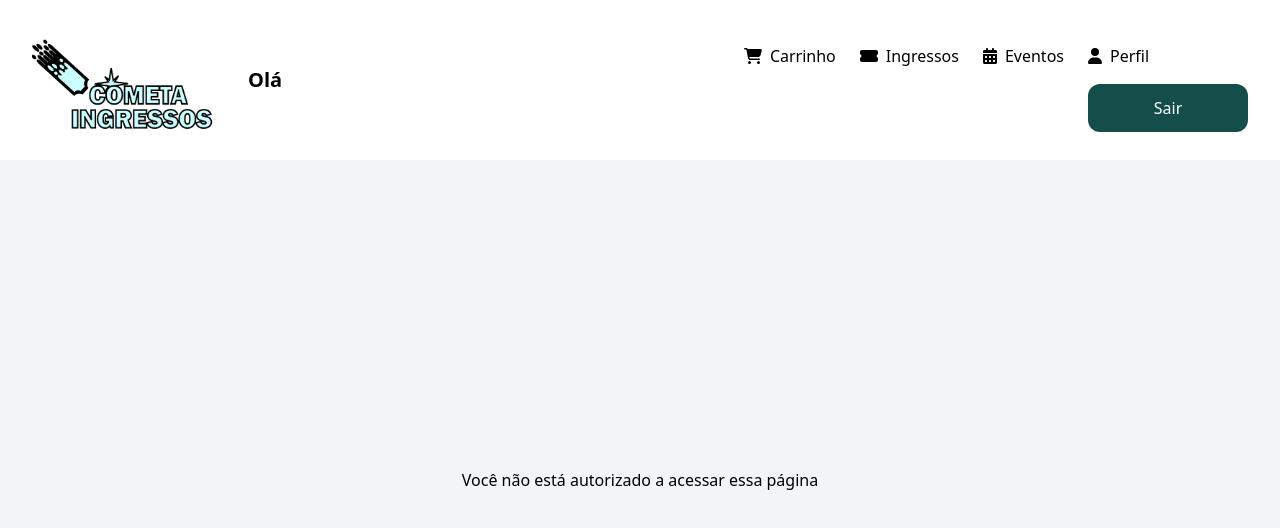
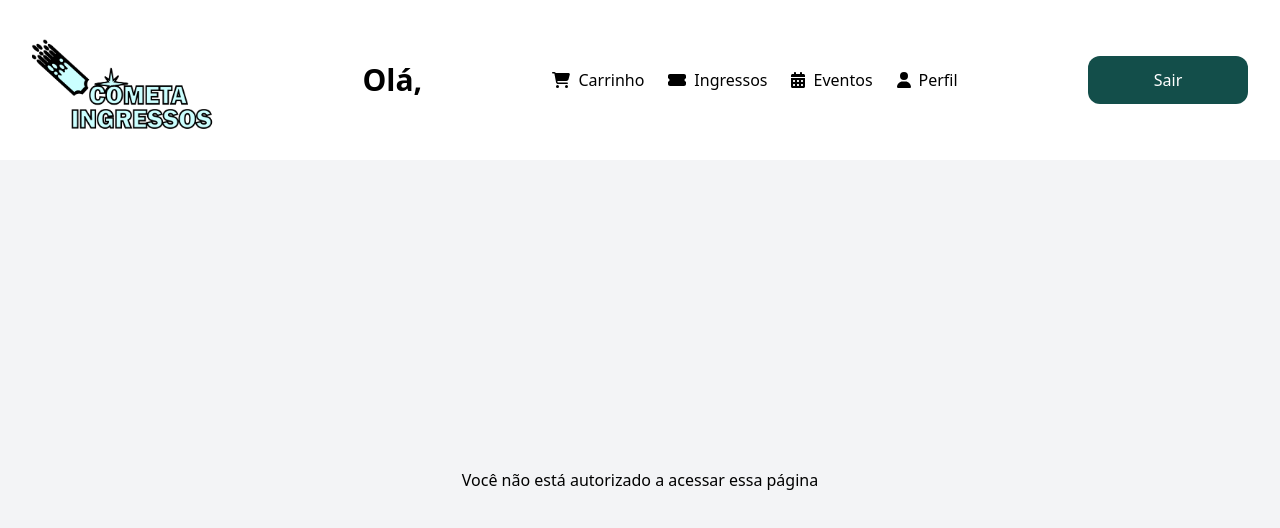
Before and after one commit to Yamazaki-Khaio/Cometa-Ingresso, a Next.js app in the folder ingressoscometa/: page /home in a window 1280 px wide. Shown: the top 528 px of the page. Built offline with nearby package versions, Linux system fonts and the light colour scheme; no server answers.

Commit message:
ajuste cabeçalho cliente

```diff
--- a/ingressoscometa/src/components/CabecalhoCliente/CabecalhoCliente.tsx
+++ b/ingressoscometa/src/components/CabecalhoCliente/CabecalhoCliente.tsx
@@ -8,14 +8,25 @@ import BotaoPerfil from "./BotaoPerfil";
 export default function CabecalhoCliente(props: { isBotaoOcultoLogin?: boolean, isBotaoOcultoCadastro?: boolean, isBotaoOcultoEvento?: boolean }) {
     const { data: session } = useSession()
     const route = useRouter()
+    function formatarNome(nome: string | null | undefined): string {
+        if (nome == null) {
+            return ''; // ou faça algo adequado para tratar o valor nulo ou indefinido
+        }
+
+        const nomesSeparados = nome.toLowerCase().split(' ');
+        const nomesFormatados = nomesSeparados.map((nome) => nome.charAt(0).toUpperCase() + nome.slice(1));
+        return nomesFormatados.join(' ');
+    }
+
     return (
         <div className="flex items-center justify-between p-8 w-screen h-40 bg-white">
             <div className="flex items-center gap-4">
                 <a href="/">
                     <img src="/cometa2.png" alt="Logo" width="200" height="200" />
                 </a>
-                <h2 className="font-bold text-xl">Olá {session?.user?.name}</h2>
+
             </div>
+                <h2 className='text-3xl font-black'>Olá, {formatarNome(session?.user?.name)}</h2>
             <div className="flex gap-6">
 
                 <a href="/carrinho"> <BotaoCarrinho />
@@ -23,8 +34,9 @@ export default function CabecalhoCliente(props: { isBotaoOcultoLogin?: boolean,
                 <a href="/clienteIngressos"><BotaoIngressos /></a>
 
                 <BotaoEventos />
-                <a href="/perfil"> <BotaoPerfil />
-                <button className={`
+                <a href="/perfil"> <BotaoPerfil /></a>
+            </div>
+            <button className={`
                         w-40 h-12
                         bg-teal-900
                         text-white
@@ -32,12 +44,6 @@ export default function CabecalhoCliente(props: { isBotaoOcultoLogin?: boolean,
                         rounded-xl`} role="button"
                         onClick={() => { signOut({ callbackUrl: 'http://localhost:3000/login' }) }} >Sair</button>
 
-
-
-
-
-                </a>
-            </div>
         </div>
     )
 }
```
